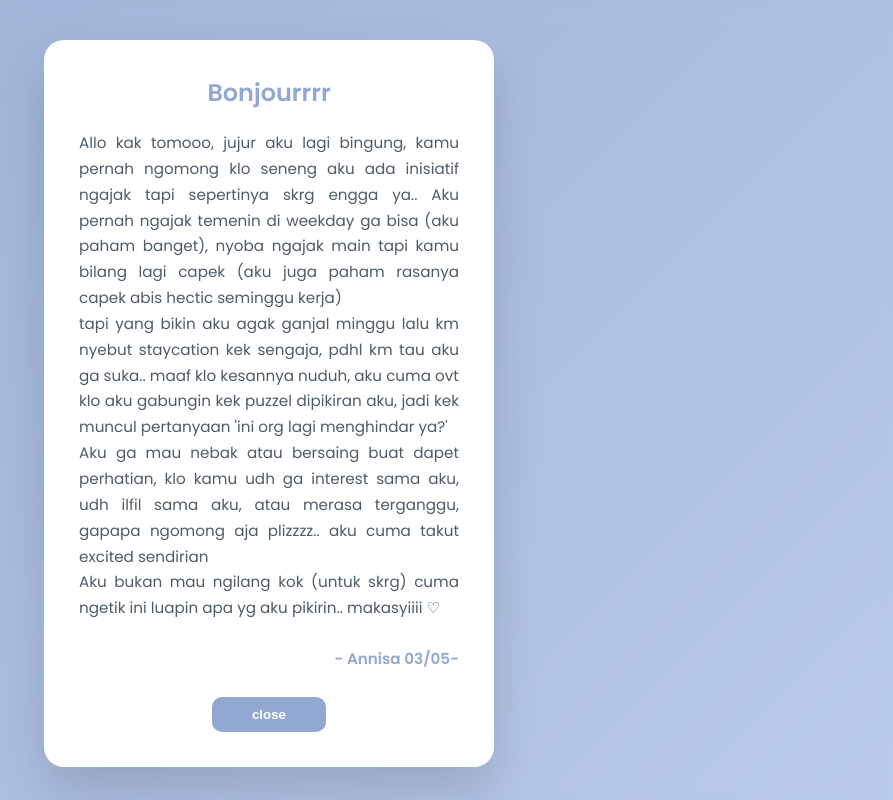
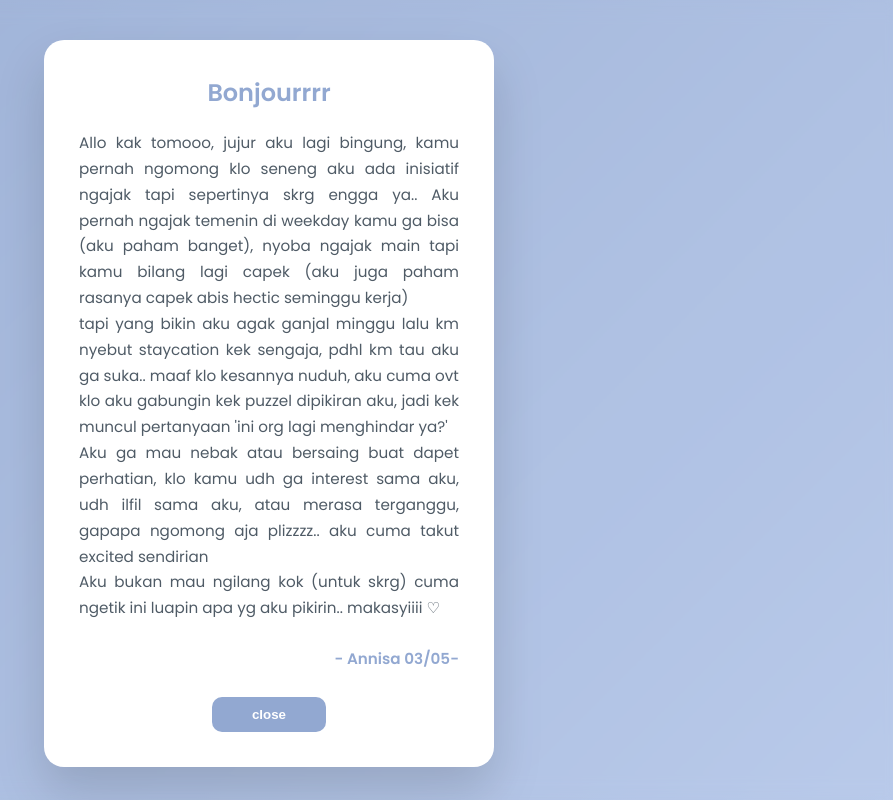
Before and after one commit to annisamarch/project2, a plain HTML site: page index.html in a window 1280 px wide. Both pictures are taken after a click on the button "Lihat Pesan". Shown: the whole page, without its empty margins (371-1264 px from the left). Drawn offline with Linux system fonts and the light colour scheme.

Commit message:
Update index.html

```diff
--- a/index.html
+++ b/index.html
@@ -133,7 +133,7 @@
             <h2>Bonjourrrr</h2>
             <p>
                 Allo kak tomooo, jujur aku lagi bingung, kamu pernah ngomong klo seneng aku ada inisiatif ngajak tapi sepertinya skrg engga ya..
-                Aku pernah ngajak temenin di weekday ga bisa (aku paham banget), nyoba ngajak main tapi kamu bilang lagi capek (aku juga paham rasanya capek abis hectic seminggu kerja)
+                Aku pernah ngajak temenin di weekday kamu ga bisa (aku paham banget), nyoba ngajak main tapi kamu bilang lagi capek (aku juga paham rasanya capek abis hectic seminggu kerja)
                 <br> tapi yang bikin aku agak ganjal minggu lalu km nyebut staycation kek sengaja, pdhl km tau aku ga suka.. maaf klo kesannya nuduh, aku cuma ovt<br>
                 klo aku gabungin kek puzzel dipikiran aku, jadi kek muncul pertanyaan 'ini org lagi menghindar ya?'
                 <br>
```
